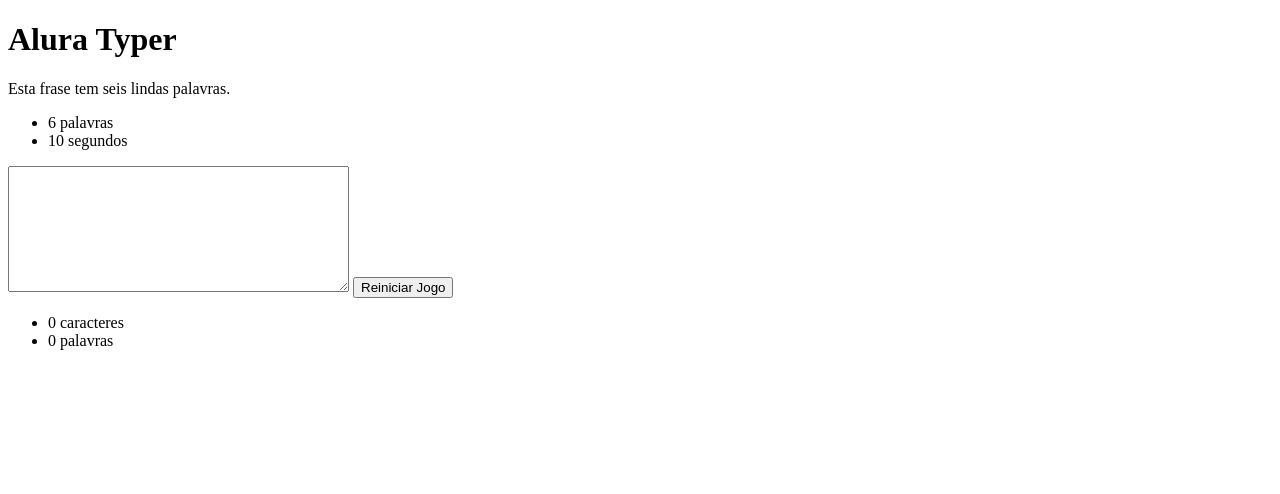
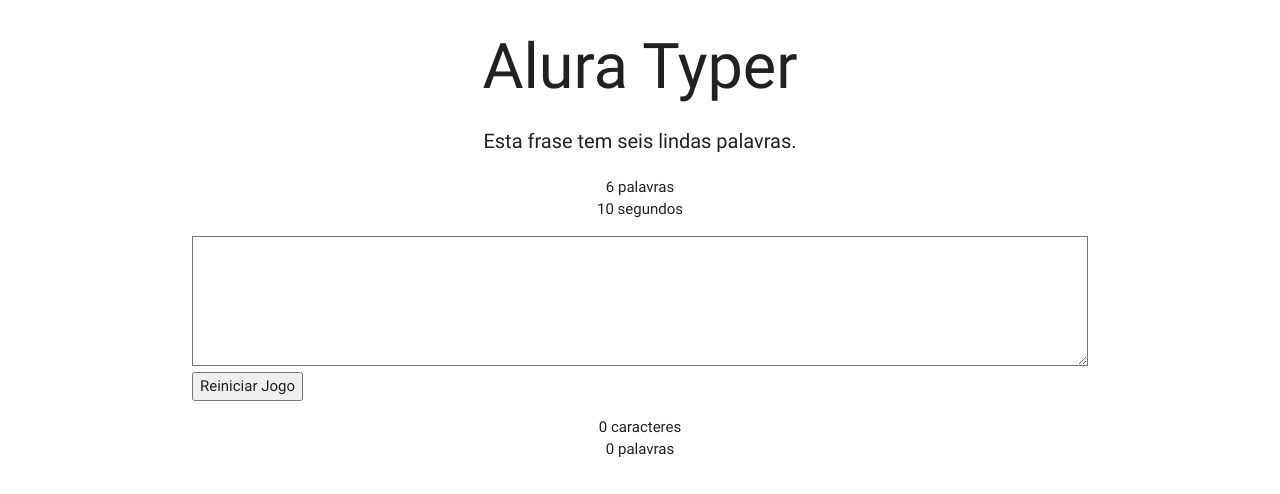
Before and after one commit to thaishorikawa/alura-typer, a plain HTML site: page public/principal.html in a window 1280 px wide. Drawn offline with Linux system fonts and the light colour scheme.

Commit message:
feat: update style

```diff
--- a/public/css/estilos.css
+++ b/public/css/estilos.css
@@ -0,0 +1,12 @@
+.campo-digitacao {
+    font-size: 20px;
+    height: 130px;
+}
+
+.frase {
+    font-size: 20px;
+}
+
+.campo-desativado {
+    background-color: lightgray;
+}
--- a/public/js/main.js
+++ b/public/js/main.js
@@ -1,7 +1,7 @@
 var tempoInicial = $("#tempo-digitacao").text();
 var campo = $(".campo-digitacao");
 
-$(document).ready(function(){
+$(document).ready(function() {
     atualizaTamanhoFrase();
     inicializaContadores();
     inicializaCronometro();
@@ -16,7 +16,6 @@
 }
 
 function inicializaContadores() {
-
     campo.on("input", function(){
         var conteudo = campo.val();
 
@@ -37,6 +36,7 @@
             if(tempoRestante < 1){
                 campo.attr("disabled",true);
                 clearInterval(cronometroID);
+                campo.addClass("campo-desativado");
             }
         },1000);
     })
--- a/public/principal.html
+++ b/public/principal.html
@@ -1,14 +1,19 @@
 <!DOCTYPE html>
 <html lang="pt-br">
+
 <head>
     <meta charset="UTF-8">
     <title>Alura Typer</title>
+    <link rel="stylesheet" href="./css/libs/materialize.min.css">
+    <link rel="stylesheet" href="./css/estilos.css">
 </head>
+
 <body>
-    <h1>Alura Typer</h1>
-    <p class="frase">Esta frase tem seis lindas palavras.</p>
+    <div class="container">
+        <h1 class="center">Alura Typer</h1>
+        <p class="frase center">Esta frase tem seis lindas palavras.</p>
 
-    <ul class="informacoes">
+        <ul class="informacoes center">
             <li><span id="tamanho-frase">5</span> palavras</li>
             <li><span id="tempo-digitacao">10</span> segundos</li>
         </ul>
@@ -16,13 +21,15 @@
         <textarea class="campo-digitacao" rows="8" cols="40"></textarea>
         <button id="botao-reiniciar">Reiniciar Jogo</button>
 
-    <ul>
+        <ul class="center">
             <li><span id="contador-caracteres">0</span> caracteres</li>
             <li><span id="contador-palavras">0</span> palavras</li>
         </ul>
+    </div>
 
     <script src="./js/jquery.js"></script>
     <script src="./js/main.js"></script>
 
 </body>
+
 </html>
```
Lines whose indentation alone changed are shown as unchanged.
